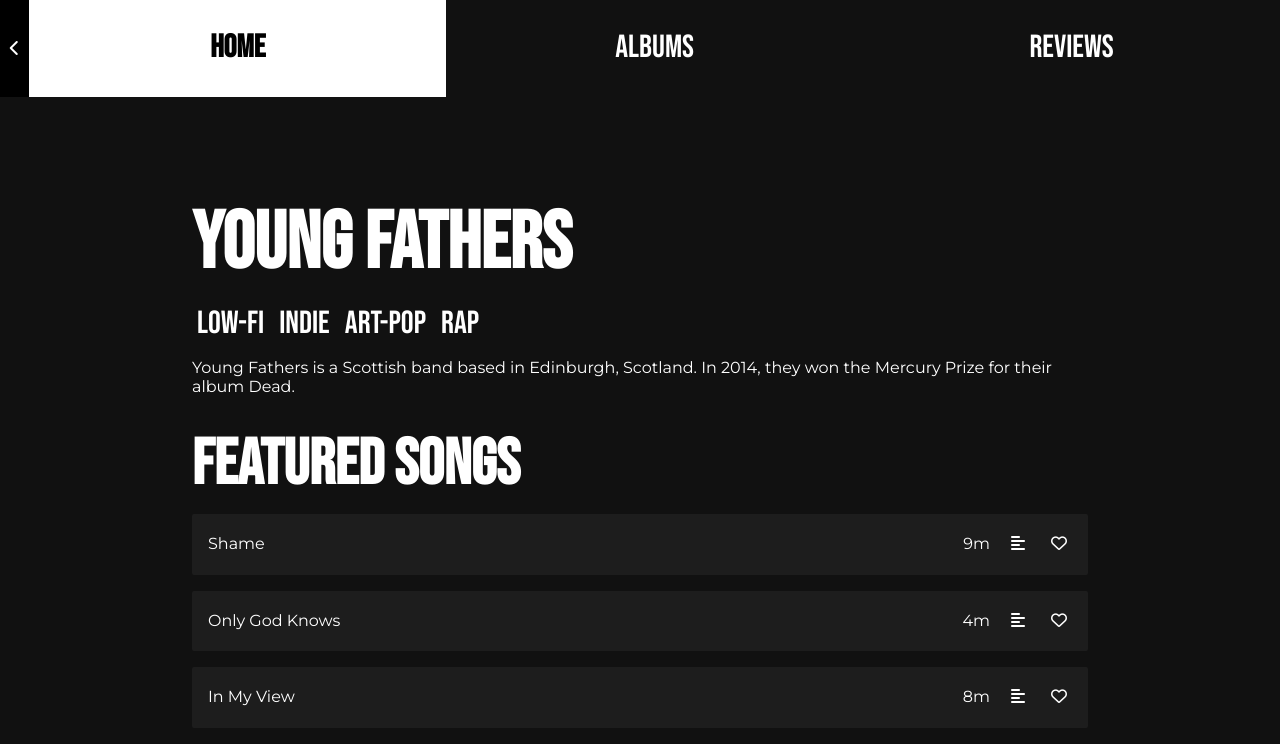
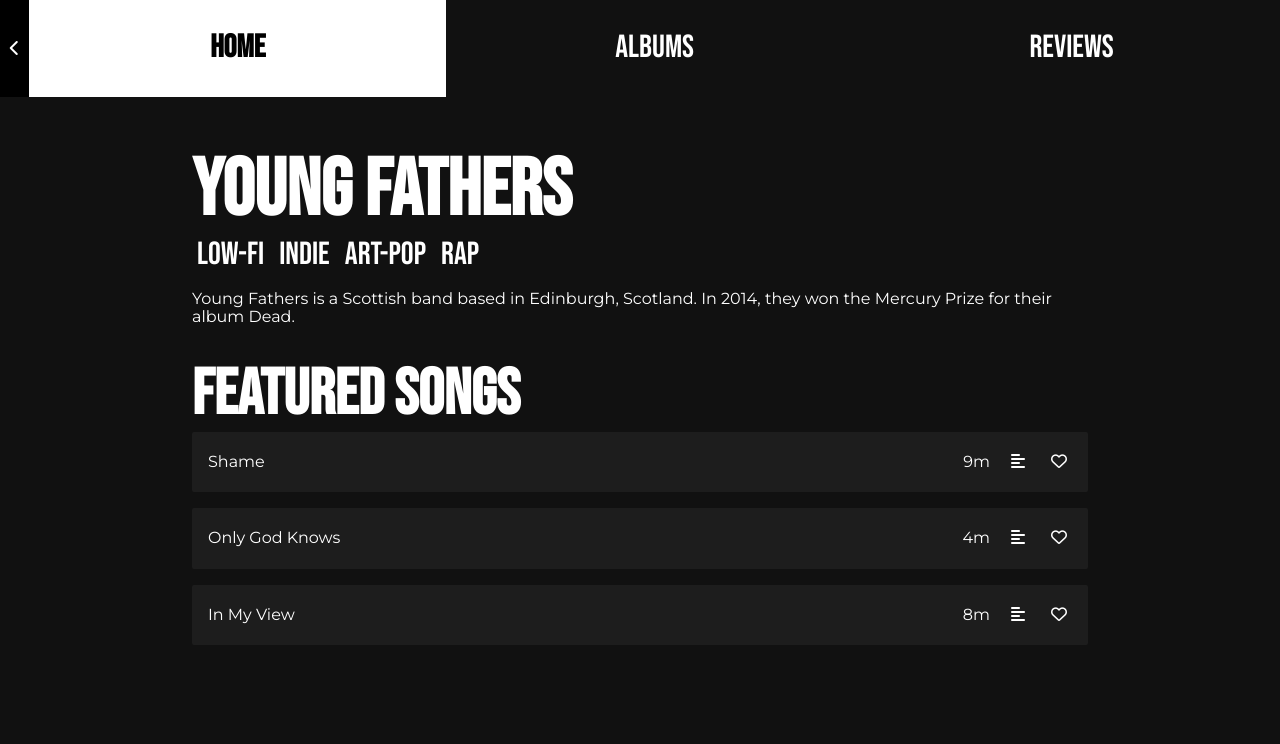
Before and after one commit to theduckfliesagain/react-music-app, a React app: page / in a window 1280 px wide. Shown: the top 744 px of the page. Built offline with nearby package versions, Linux system fonts and the light colour scheme.

Commit message:
style headings

```diff
--- a/src/App.css
+++ b/src/App.css
@@ -29,8 +29,11 @@
 
 h1, h2, h3, h4 {
     font-family: 'Bebas Neue', sans-serif;
+}
+
+h1 {
     font-size: 5em;
-    margin-bottom: 0.2em;
+    margin: 0;
 }
 
 h2 {
--- a/src/index.js
+++ b/src/index.js
@@ -6,7 +6,9 @@
 
 ReactDOM.render(
     <Router>
-        <App />
+        <React.StrictMode>
+            <App />
+        </React.StrictMode>
     </Router>,
     document.getElementById('root')
 )
```
